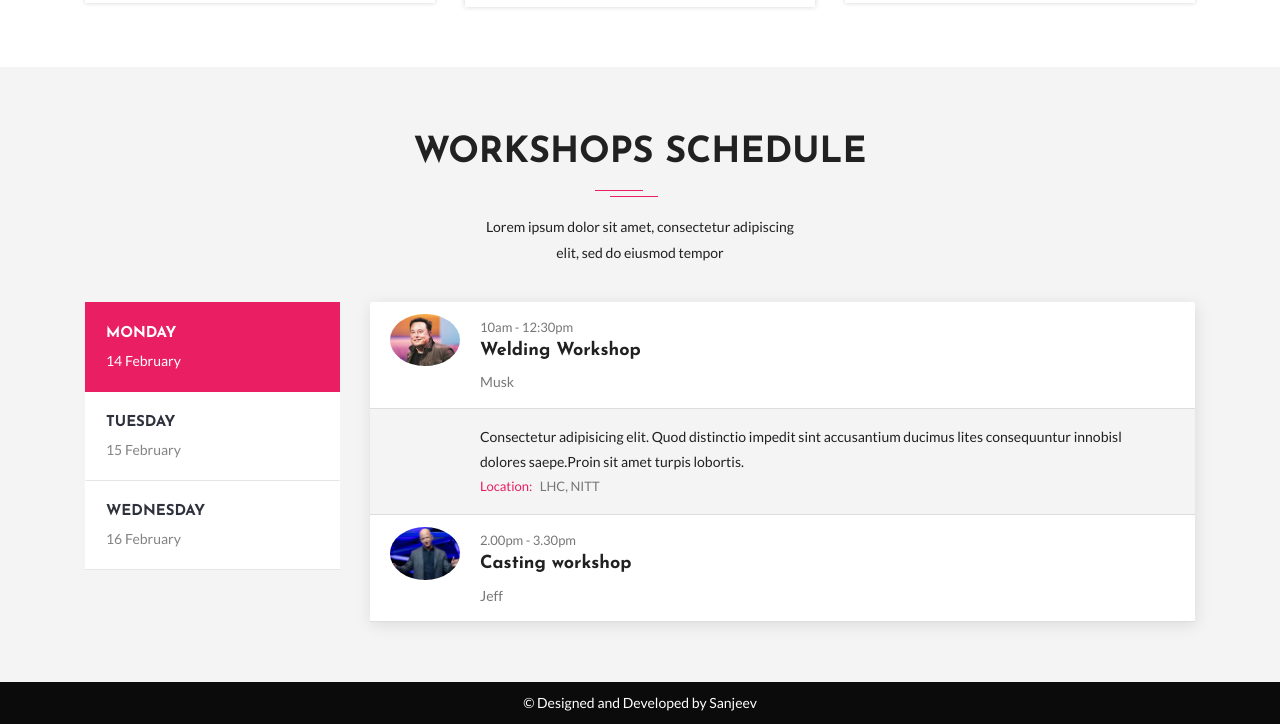
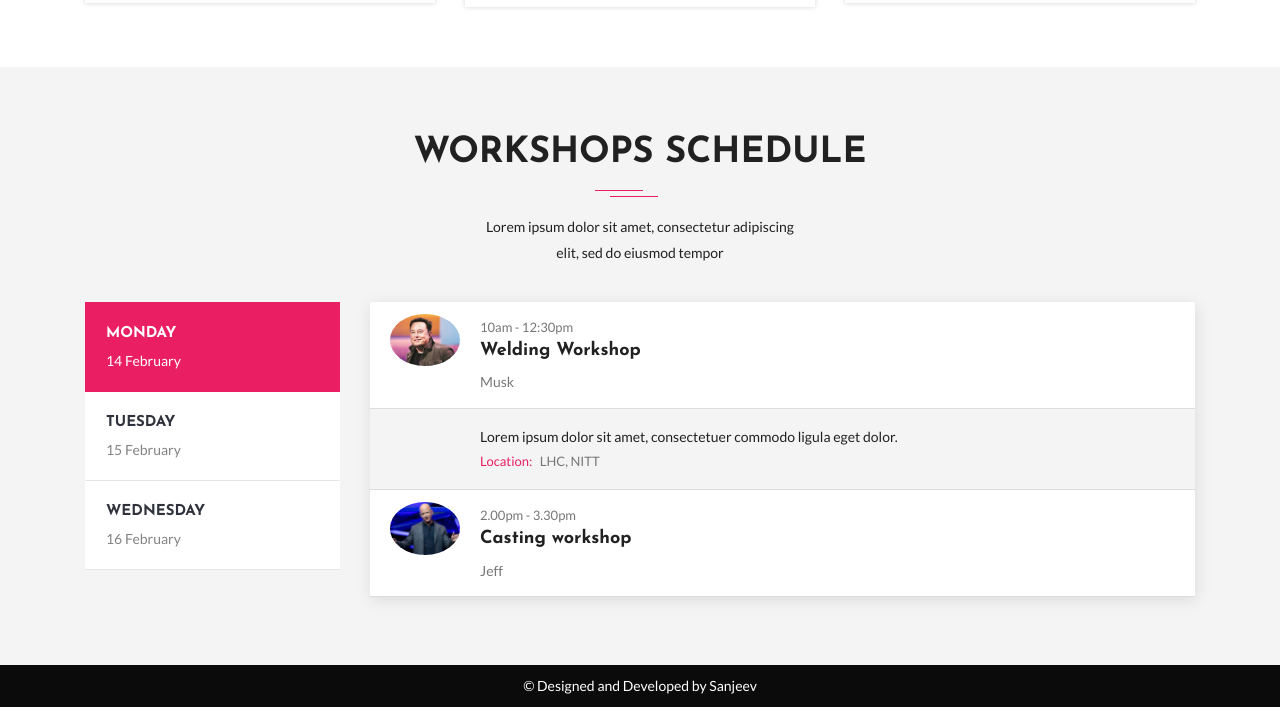
Before and after one commit to Sanjeev2002/MettleWorkshops, a plain HTML site: page index.html in a window 1280 px wide. Shown: the part 1000-1724 px from the top of the page. Drawn offline with Linux system fonts and the light colour scheme; files whose address does not match are found by name.

Commit message:
Update index.html

```diff
--- a/index.html
+++ b/index.html
@@ -165,7 +165,7 @@
                     </div>
                     <div id="collapseOne" class="collapse show" aria-labelledby="headingOne" data-parent="#accordion">
                       <div class="card-body">
-                        <p>Consectetur adipisicing elit. Quod distinctio impedit sint accusantium ducimus lites consequuntur innobisl dolores saepe.Proin sit amet turpis lobortis.</p>
+                        <p>Lorem ipsum dolor sit amet, consectetuer commodo ligula eget dolor.</p>
                         <div class="location">
                           <span>Location:</span> LHC, NITT
                         </div>
@@ -185,7 +185,7 @@
                     </div>
                     <div id="collapseTwo" class="collapse" aria-labelledby="headingTwo" data-parent="#accordion">
                       <div class="card-body">
-                        <p>Consectetur adipisicing elit. Quod distinctio impedit sint accusantium ducimus lites consequuntur innobisl dolores saepe.Proin sit amet turpis lobortis.</p>
+                        <p>Lorem ipsum dolor sit amet, consectetuer commodo ligula eget dolor.</p>
                         <div class="location">
                           <span>Location:</span> Orion, NITT
                         </div>
@@ -211,7 +211,7 @@
                     </div>
                     <div id="collapseOne1" class="collapse show" aria-labelledby="headingOne1" data-parent="#accordion2">
                       <div class="card-body">
-                        <p>Consectetur adipisicing elit. Quod distinctio impedit sint accusantium ducimus lites consequuntur innobisl dolores saepe.Proin sit amet turpis lobortis.</p>
+                        <p>Lorem ipsum dolor sit amet, consectetuer commodo ligula eget dolor.</p>
                         <div class="location">
                           <span>Location:</span> LHC, NITT
                         </div>
@@ -231,7 +231,7 @@
                     </div>
                     <div id="collapseTwo2" class="collapse" aria-labelledby="headingTwo2" data-parent="#accordion2">
                       <div class="card-body">
-                        <p>Consectetur adipisicing elit. Quod distinctio impedit sint accusantium ducimus lites consequuntur innobisl dolores saepe.Proin sit amet turpis lobortis.</p>
+                        <p>Lorem ipsum dolor sit amet, consectetuer commodo ligula eget dolor.</p>
                         <div class="location">
                           <span>Location:</span> Orion, NITT
                         </div>
@@ -255,7 +255,7 @@
                     </div>
                     <div id="collapseOne3" class="collapse show" aria-labelledby="headingOne3" data-parent="#accordion3">
                       <div class="card-body">
-                        <p>Consectetur adipisicing elit. Quod distinctio impedit sint accusantium ducimus lites consequuntur innobisl dolores saepe.Proin sit amet turpis lobortis.</p>
+                        <p>Lorem ipsum dolor sit amet, consectetuer commodo ligula eget dolor.</p>
                         <div class="location">
                           <span>Location:</span> LHC, NITT
                         </div>
@@ -275,7 +275,7 @@
                     </div>
                     <div id="collapseTwo3" class="collapse" aria-labelledby="headingTwo3" data-parent="#accordion3">
                       <div class="card-body">
-                        <p>Consectetur adipisicing elit. Quod distinctio impedit sint accusantium ducimus lites consequuntur innobisl dolores saepe.Proin sit amet turpis lobortis.</p>
+                        <p>Lorem ipsum dolor sit amet, consectetuer commodo ligula eget dolor.</p>
                         <div class="location">
                           <span>Location:</span> Orion, NITT
                         </div>
```
